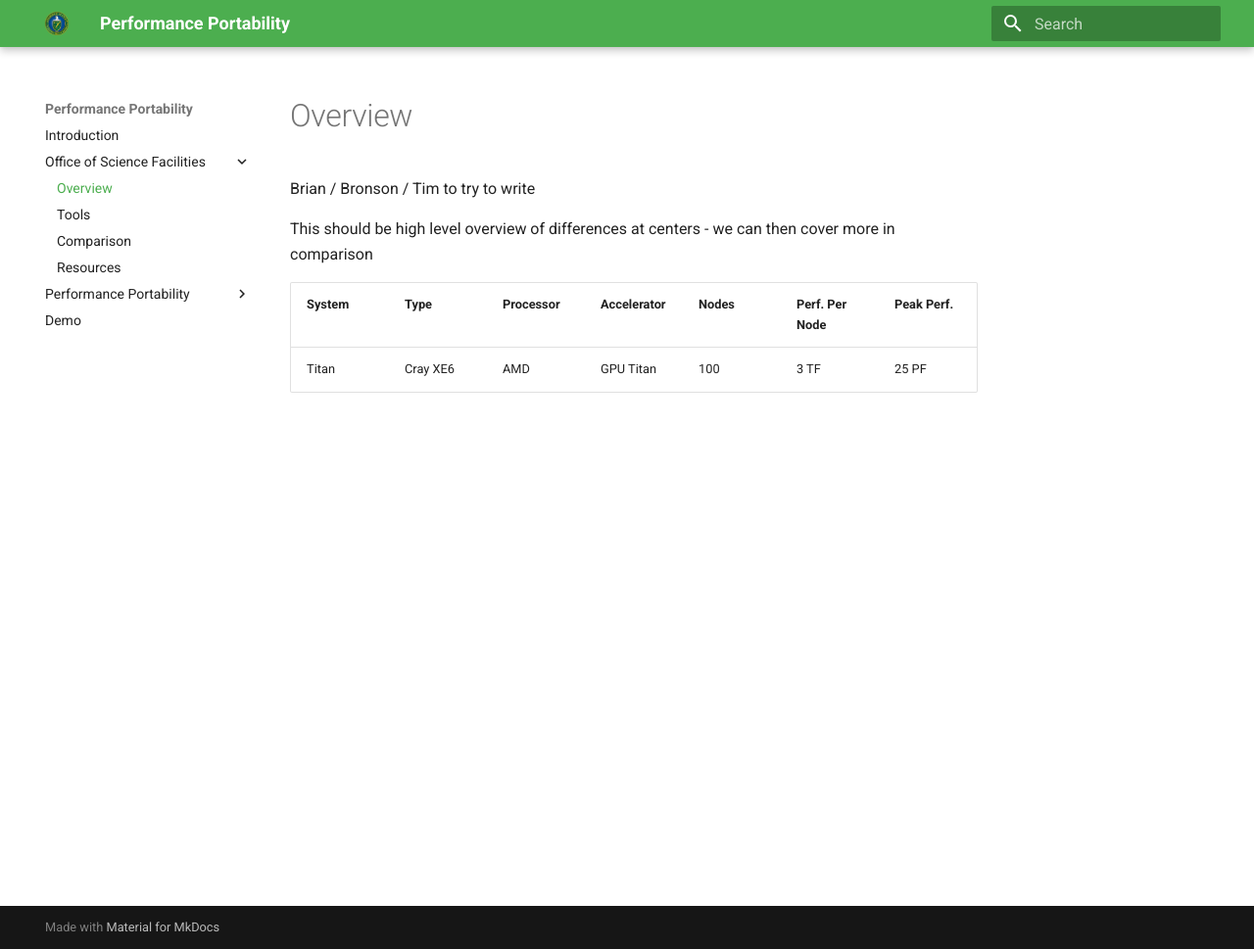
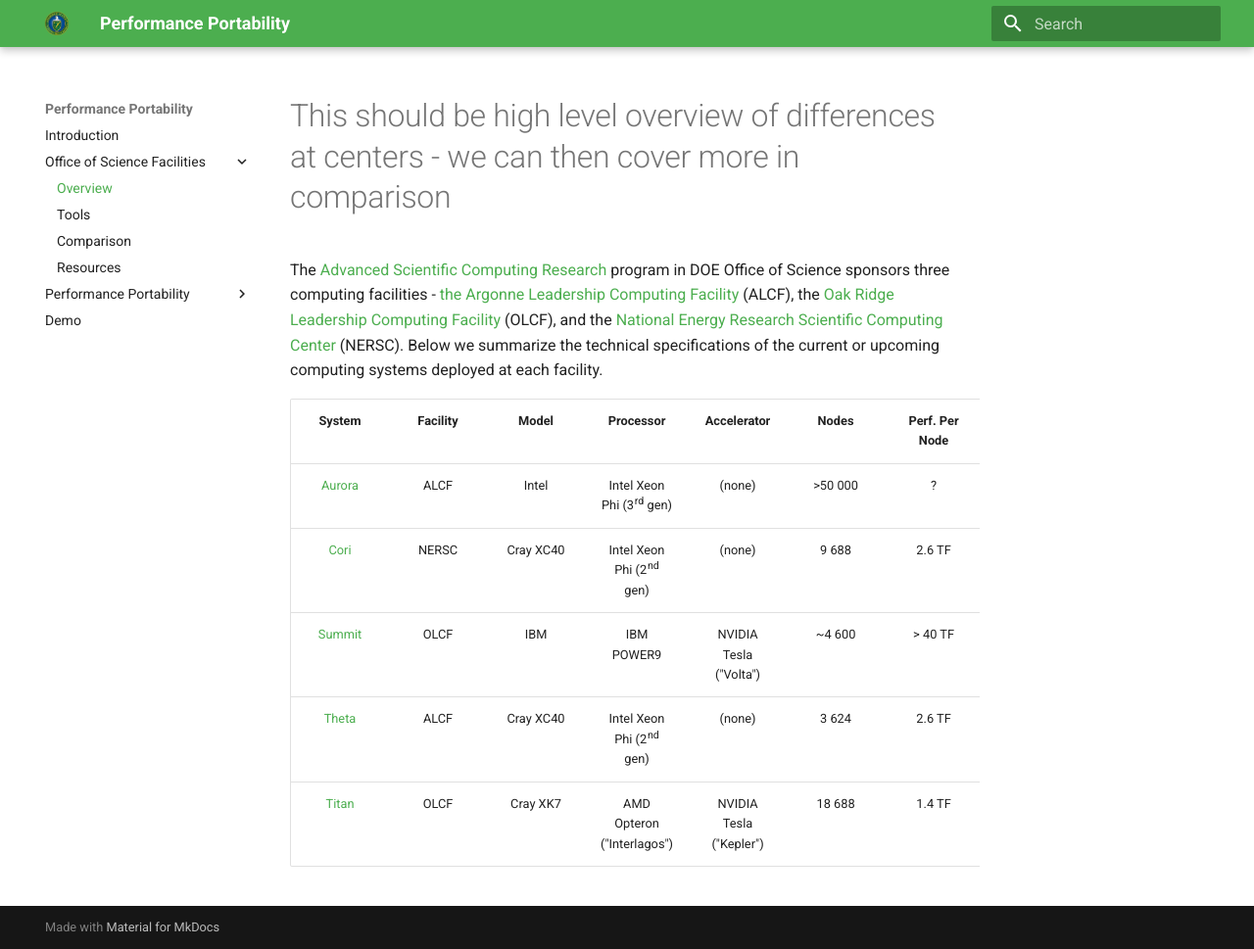
Before and after one commit to jrdeslippe/perfportsite, an MkDocs documentation site: the page built from docs/facilities/overview.md, in a window 1280 px wide and 969 px high. Shown: the whole window at 98% size. Built offline with MkDocs 1.6.1 and Material for MkDocs 9.7.7, drawn with Linux system fonts in a browser that asks for light colours; old or Windows-style settings are respelled for this version of MkDocs.

Commit message:
Facilities: add info about the big systems at each site

```diff
--- a/docs/facilities/overview.md
+++ b/docs/facilities/overview.md
@@ -1,8 +1,18 @@
-Brian / Bronson / Tim to try to write
+#This should be high level overview of differences at centers - we can then cover more in comparison
 
-This should be high level overview of differences at centers - we can then cover more in comparison
+The [Advanced Scientific Computing Research](https://science.energy.gov/ascr/)
+program in DOE Office of Science sponsors three computing facilities - [the
+Argonne Leadership Computing Facility](https://www.alcf.anl.gov/) (ALCF), the
+[Oak Ridge Leadership Computing Facility](https://www.olcf.ornl.gov/) (OLCF),
+and the [National Energy Research Scientific Computing
+Center](https://www.nersc.gov/) (NERSC). Below we summarize the technical
+specifications of the current or upcoming computing systems deployed at each
+facility.
 
-
-| System   | Type     | Processor   | Accelerator   | Nodes  | Perf. Per Node  | Peak Perf. |
-|----------|----------|-------------|---------------|--------|-----------------|------------|
-| Titan    | Cray XE6 | AMD         | GPU Titan     | 100    | 3 TF            | 25 PF      |
+| System   | Facility  | Model     | Processor                          | Accelerator             | Nodes   | Perf. Per Node  | Peak Perf. |
+|:--------:|:---------:|:---------:|:----------------------------------:|:-----------------------:|:-------:|:---------------:|:----------:|
+| [Aurora](http://aurora.alcf.anl.gov/)   | ALCF      | Intel     | Intel Xeon Phi (3rd gen)    | (none)                  | >50 000 | ?               | ?          |
+| [Cori](http://www.nersc.gov/users/computational-systems/cori/configuration/)     | NERSC     | Cray XC40 | Intel Xeon Phi (2nd gen) | (none)                  | 9 688   | 2.6 TF          | 30 PF      |
+| [Summit](https://www.olcf.ornl.gov/summit/)   | OLCF      | IBM       | IBM POWER9                         | NVIDIA Tesla ("Volta")  | ~4 600  | > 40 TF         | ?          |
+| [Theta](http://www.alcf.anl.gov/user-guides/computational-systems#theta-(xc40))    | ALCF      | Cray XC40 | Intel Xeon Phi (2nd gen) | (none)                  | 3 624   | 2.6 TF          | 10 PF      |
+| [Titan](https://www.olcf.ornl.gov/computing-resources/titan-cray-xk7/)    | OLCF      | Cray XK7  | AMD Opteron ("Interlagos")         | NVIDIA Tesla ("Kepler") | 18 688  | 1.4 TF          | 27 PF      |
```
